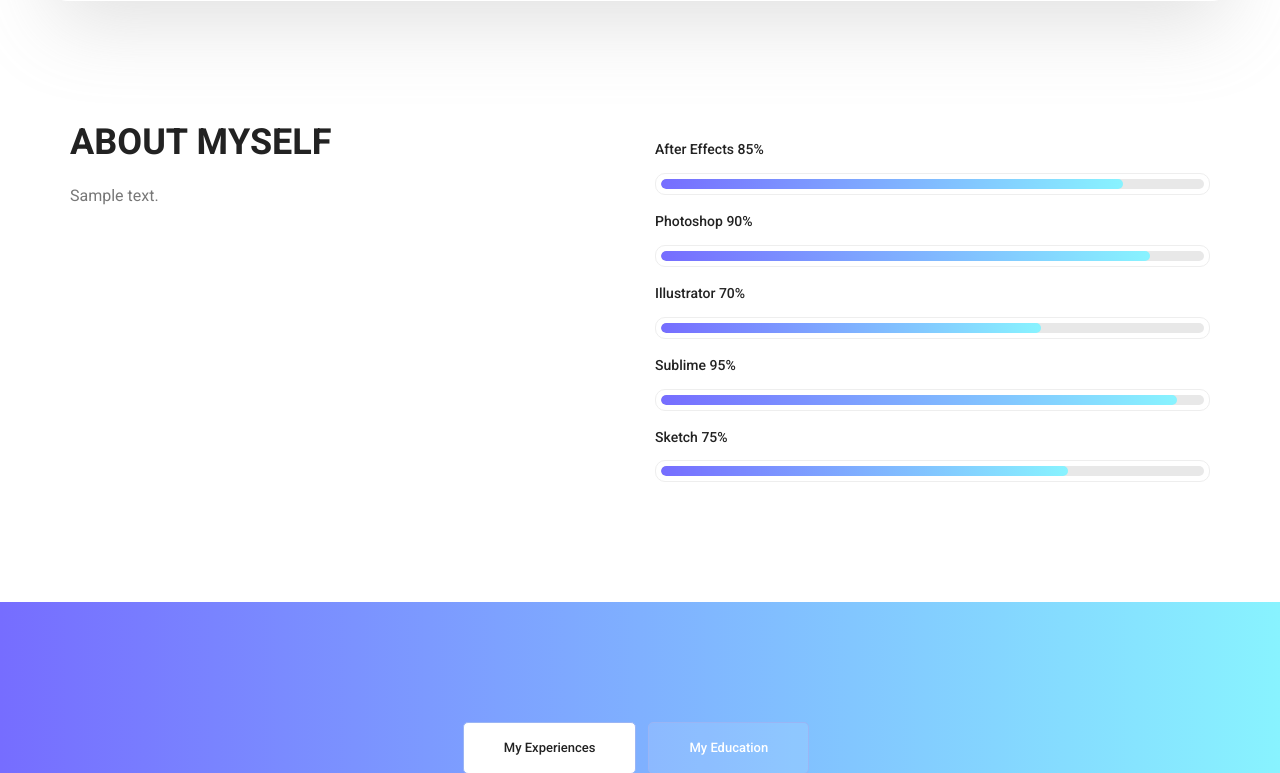
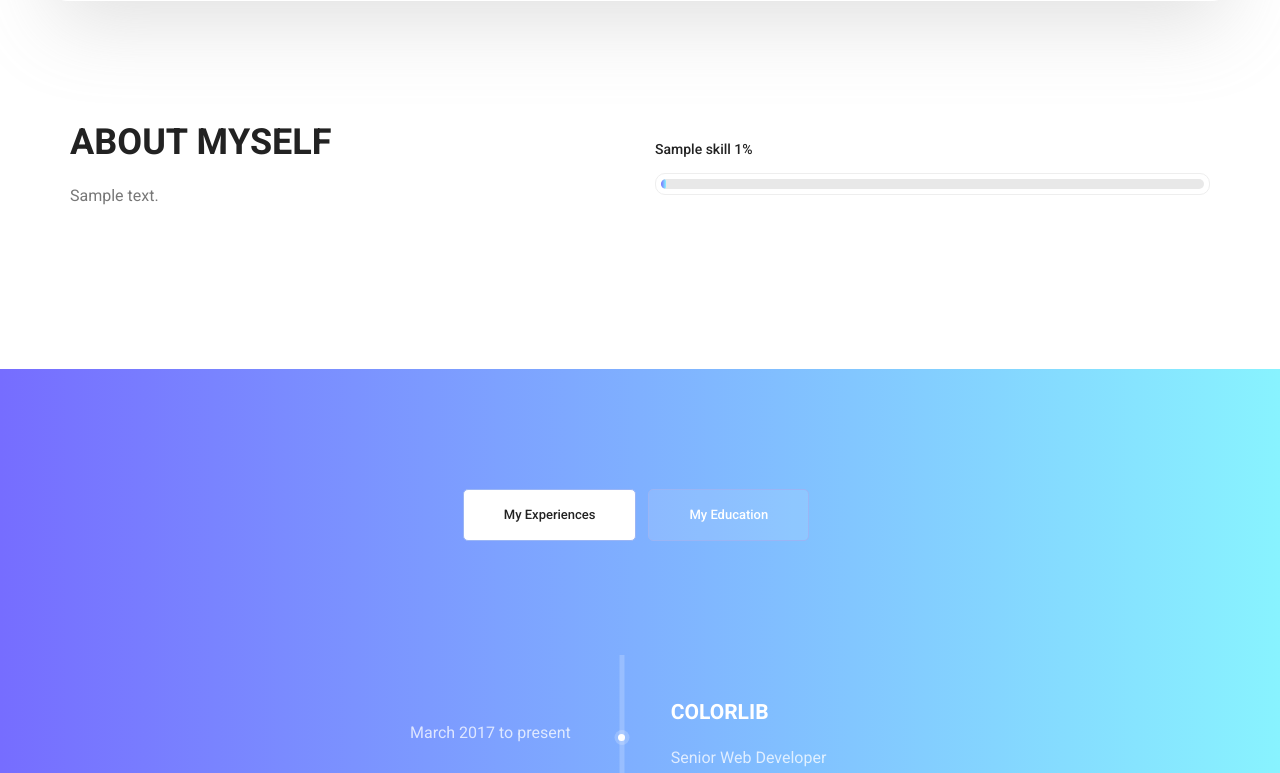
Before and after one commit to JrS4mIl/resume, a Django app: template templates/index.html in a window 1280 px wide; the page is wider, and only the part inside the window is pictured. Shown: the part 960-1733 px from the top of that part. Run offline with Django 4.2, Linux system fonts and the light colour scheme; the template is opened without the code that fills it: most values are stand-ins (such as "Sample title", 1, 10 or a date in 2020); grey boxes marked "Sample" are stand-in pictures; some libraries are stand-ins or nearby versions.

Commit message:
refactor: skill ad front

```diff
--- a/core/views.py
+++ b/core/views.py
@@ -17,6 +17,7 @@
     home_banner_image=ImageSetting.objects.get(name='home_banner_image').file
     header_image = ImageSetting.objects.get(name='header_image').file
     favicon = ImageSetting.objects.get(name='favicon').file
+    skills=Skill.objects.all().order_by('order')
     context={
         'site_title':site_title,
         'site_keywords':site_keywords,
@@ -29,6 +30,7 @@
         'home_banner_image': home_banner_image,
         'header_image':header_image,
         'favicon':favicon,
+        'skills':skills,
 
     }
     return render(request,'index.html',context)
--- a/templates/index.html
+++ b/templates/index.html
@@ -59,51 +59,19 @@
                 <div class="col-lg-6">
                     <div class="tools_expert">
                         <div class="skill_main">
+
+                           {% for skill in skills %}
                             <div class="skill_item">
-                                <h4>After Effects <span class="counter">85</span>%</h4>
+                                <h4>{{ skill.name }} <span class="counter"> {{ skill.percentage }}</span>%</h4>
                                 <div class="progress_br">
                                     <div class="progress">
-                                        <div class="progress-bar" role="progressbar" aria-valuenow="85"
+                                        <div class="progress-bar" role="progressbar" aria-valuenow="{{ skill.percentage }}"
                                              aria-valuemin="0" aria-valuemax="100"></div>
                                     </div>
                                 </div>
                             </div>
-                            <div class="skill_item">
-                                <h4>Photoshop <span class="counter">90</span>%</h4>
-                                <div class="progress_br">
-                                    <div class="progress">
-                                        <div class="progress-bar" role="progressbar" aria-valuenow="90"
-                                             aria-valuemin="0" aria-valuemax="100"></div>
-                                    </div>
-                                </div>
-                            </div>
-                            <div class="skill_item">
-                                <h4>Illustrator <span class="counter">70</span>%</h4>
-                                <div class="progress_br">
-                                    <div class="progress">
-                                        <div class="progress-bar" role="progressbar" aria-valuenow="70"
-                                             aria-valuemin="0" aria-valuemax="100"></div>
-                                    </div>
-                                </div>
-                            </div>
-                            <div class="skill_item">
-                                <h4>Sublime <span class="counter">95</span>%</h4>
-                                <div class="progress_br">
-                                    <div class="progress">
-                                        <div class="progress-bar" role="progressbar" aria-valuenow="95"
-                                             aria-valuemin="0" aria-valuemax="100"></div>
-                                    </div>
-                                </div>
-                            </div>
-                            <div class="skill_item">
-                                <h4>Sketch <span class="counter">75</span>%</h4>
-                                <div class="progress_br">
-                                    <div class="progress">
-                                        <div class="progress-bar" role="progressbar" aria-valuenow="75"
-                                             aria-valuemin="0" aria-valuemax="100"></div>
-                                    </div>
-                                </div>
-                            </div>
+                            {% endfor %}
+
                         </div>
                     </div>
                 </div>
```
